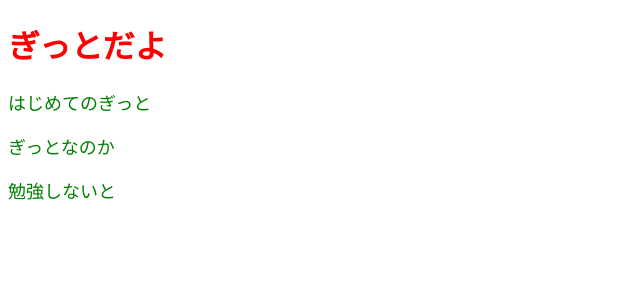
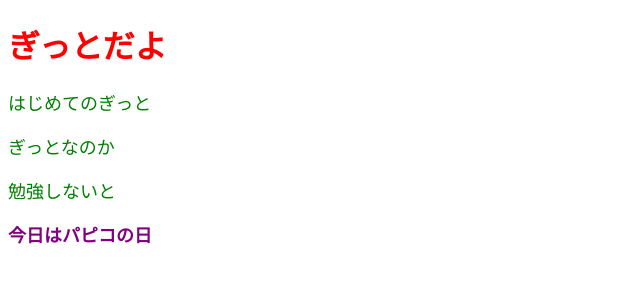
Before and after one commit to moekaaaka/20200804, a plain HTML site: page index.html in a window 1280 px wide. Shown: the whole page, without its empty margins (0-640 px from the left). Drawn offline with Linux system fonts and the light colour scheme.

Commit message:
パピコの日

```diff
--- a/index.html
+++ b/index.html
@@ -11,5 +11,6 @@
     <p>はじめてのぎっと</p>
     <p>ぎっとなのか</p>
     <p>勉強しないと</p>
+    <h2>今日はパピコの日</h2>
 </body>
 </html>
--- a/style.css
+++ b/style.css
@@ -5,3 +5,7 @@ p{
     color: green;
     font-size: large;
 }
+h2{
+    color: purple;
+    font-size: large;
+}
```
